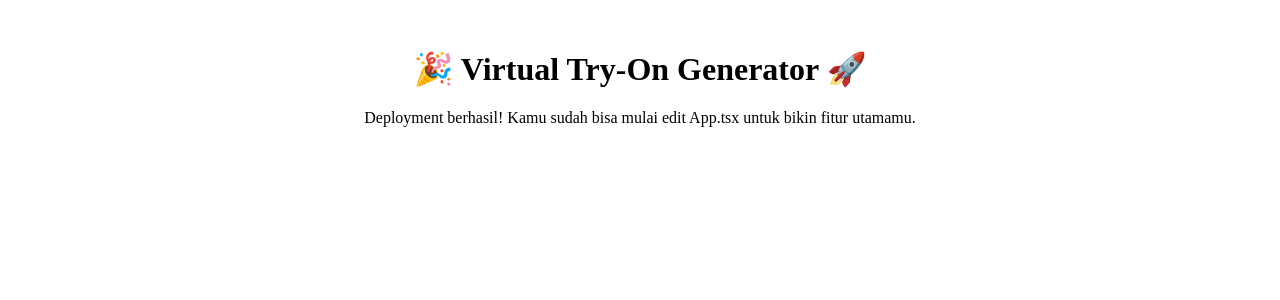
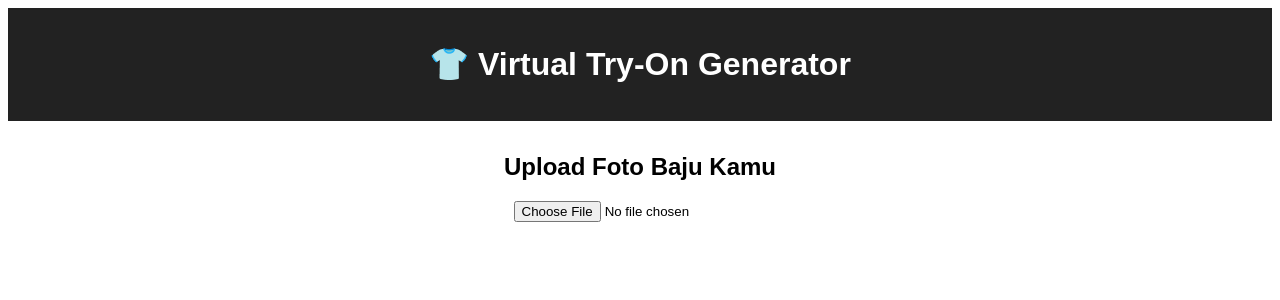
Before and after one commit to bernardkarundeng98-wq/BernMorphosis-Virtual-Try-on-College-Generator, a React (Vite) app: page / in a window 1280 px wide. Shown: the top 300 px of the page. Built offline with nearby package versions, Linux system fonts and the light colour scheme.

Commit message:
add basic layout with upload and preview

```diff
--- a/App.tsx
+++ b/App.tsx
@@ -1,12 +1,47 @@
-import React from "react";
+import React, { useState } from "react";
 
-function App() {
+export default function App() {
+  const [image, setImage] = useState<string | null>(null);
+
+  const handleUpload = (e: React.ChangeEvent<HTMLInputElement>) => {
+    const file = e.target.files?.[0];
+    if (file) {
+      const url = URL.createObjectURL(file);
+      setImage(url);
+    }
+  };
+
   return (
-    <div style={{ textAlign: "center", marginTop: "50px" }}>
-      <h1>🎉 Virtual Try-On Generator 🚀</h1>
-      <p>Deployment berhasil! Kamu sudah bisa mulai edit App.tsx untuk bikin fitur utamamu.</p>
+    <div style={{ fontFamily: "Arial, sans-serif", textAlign: "center" }}>
+      {/* Navbar */}
+      <header
+        style={{
+          background: "#222",
+          color: "white",
+          padding: "1rem",
+          marginBottom: "2rem",
+        }}
+      >
+        <h1>👕 Virtual Try-On Generator</h1>
+      </header>
+
+      {/* Upload Area */}
+      <section>
+        <h2>Upload Foto Baju Kamu</h2>
+        <input type="file" accept="image/*" onChange={handleUpload} />
+      </section>
+
+      {/* Preview Area */}
+      {image && (
+        <section style={{ marginTop: "2rem" }}>
+          <h3>Preview:</h3>
+          <img
+            src={image}
+            alt="Uploaded"
+            style={{ maxWidth: "300px", border: "2px solid #ccc" }}
+          />
+        </section>
+      )}
     </div>
   );
 }
-
-export default App;
```
